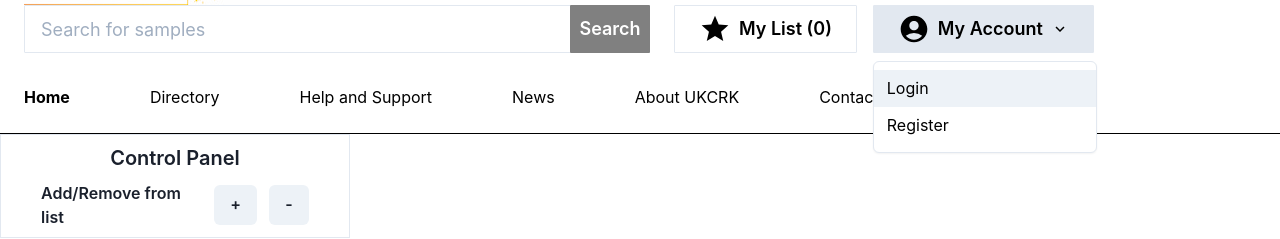
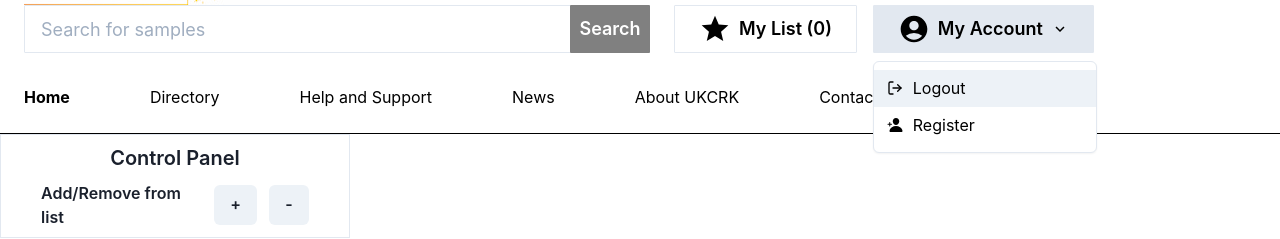
Before and after one commit to shakisparki/homepageRevamp, a React (Create React App) app in the folder src/homepage-revamp/: page / in a window 1280 px wide. Both pictures are taken after a click on the button "My Account". Shown: the part 138-377 px from the top of the page. Built offline with nearby package versions, Linux system fonts and the light colour scheme.

Commit message:
add login/logout effect

```diff
--- a/src/homepage-revamp/src/components/header.js
+++ b/src/homepage-revamp/src/components/header.js
@@ -5,6 +5,8 @@ import { Stack, Box, Icon, Flex, Button, Image, Input, InputGroup,
 import {Menu, MenuButton, MenuItem, MenuList} from "@chakra-ui/react"
 import {ChevronDownIcon} from "@chakra-ui/icons"
 import { MdStar, MdAccountCircle } from "react-icons/md";
+import {FiLogIn, FiLogOut} from "react-icons/fi";
+import {IoPersonAdd} from "react-icons/io5";
 import nav from "../nav/nav.json"
 
 function NavMenu(props){
@@ -29,14 +31,20 @@ function MyList(props){
   )
 }
 
-const Header = props => {
-  const [show, ] = React.useState(false);
+class Header extends React.Component{
+  constructor(props){
+    super(props);
+    this.state = {loggedIn : false};
+  }
+
+  render(){
+    // const [show, ] = React.useState(false);
 
     const menudata = nav.map((data) => {
       return (
         <NavMenu title={data.title} href={data.action}/>
       )
-  })
+    });
 
     return (
       <Flex
@@ -48,7 +56,7 @@ const Header = props => {
         bg="white.500"
         borderBottom="1px"
         color="black"
-      {...props}
+        {...this.props}
       >
         <LinkBox>
           <Flex align="center" mr={5}>
@@ -62,7 +70,7 @@ const Header = props => {
         {/* Flex for the search bar and two buttons */}
         <Flex>
         <Box
-        display={{ sm: show ? "block" : "none", md: "block" }}
+          display={{ sm: this.show ? "block" : "none", md: "block" }}
           mt={{ base: 4, md: 0 }}
         >
         <InputGroup size="lg">
@@ -75,7 +83,7 @@ const Header = props => {
         </InputGroup>
       </Box>
       <ButtonGroup spacing={4} ml="1.5rem">
-          <MyList noOfItems={props.noOfListItems}/>
+            <MyList noOfItems={this.props.noOfListItems}/>
             <Menu>
               <MenuButton as={Button} rightIcon={<ChevronDownIcon />}
                 leftIcon={<Icon as={MdAccountCircle} boxSize={8}/>}
@@ -83,8 +91,28 @@ const Header = props => {
                 My Account
               </MenuButton>
               <MenuList>
-              <MenuItem>Login</MenuItem>
-              <MenuItem>Register</MenuItem>
+                <MenuItem onClick={()=>{
+                  this.setState({loggedIn:!this.state.loggedIn});
+                  alert("You have been logged " + (this.state.loggedIn ? "in" : "out"));
+                  }}>
+                {
+                    this.state.loggedIn ?
+                    <>
+                      <Icon as={FiLogIn} mr="10px"/>
+                      <span>Login</span>
+                    </>
+                    :
+                    <>
+                      <Icon as={FiLogOut} mr="10px"/>
+                      <span>Logout</span>
+                    </>
+                  }
+
+                </MenuItem>
+                <MenuItem>
+                  <Icon as={IoPersonAdd} mr="10px"/>
+                    <span>Register</span>
+                </MenuItem>
               </MenuList>
             </Menu>
           </ButtonGroup>
@@ -92,7 +120,7 @@ const Header = props => {
       </Flex>
 
       <Box
-        display={{ sm: show ? "block" : "none", md: "block" }}
+          display={{ sm: this.show ? "block" : "none", md: "block" }}
           mt={{ base: 4, md: 0 }}>
 
           <ButtonGroup spacing={20} role="navigation">
@@ -107,5 +135,6 @@ const Header = props => {
 
     );
   };
+}
 
 export default Header;
```
Lines whose indentation alone changed are shown as unchanged.
